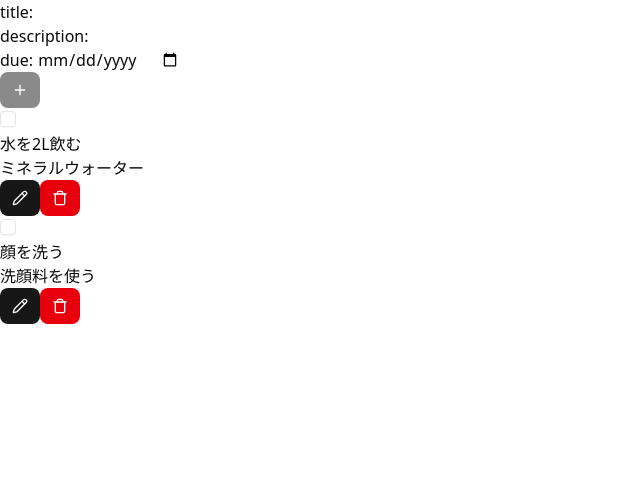
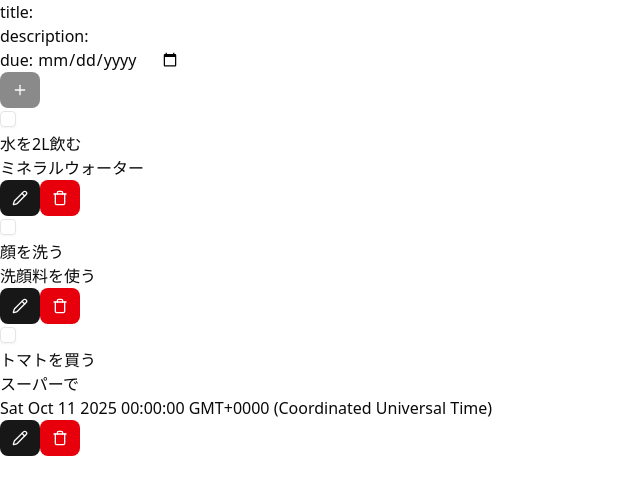
Before and after one commit to 0ngk/react-todo-app, a Next.js app: page / in a window 1280 px wide. Shown: the top 494 px of the page, without its empty margins (0-640 px from the left). Built offline with nearby package versions, Linux system fonts and the light colour scheme.

Commit message:
feat(app/page.tsx): add dummy data with due

```diff
--- a/app/page.tsx
+++ b/app/page.tsx
@@ -18,6 +18,13 @@ export default function Home() {
       description: "洗顔料を使う",
       isCompleted: true,
     },
+    {
+      id: "id-3",
+      title: "トマトを買う",
+      description: "スーパーで",
+      due: new Date("2025-10-11"),
+      isCompleted: false,
+    },
   ]);
   return (
     <>
```
